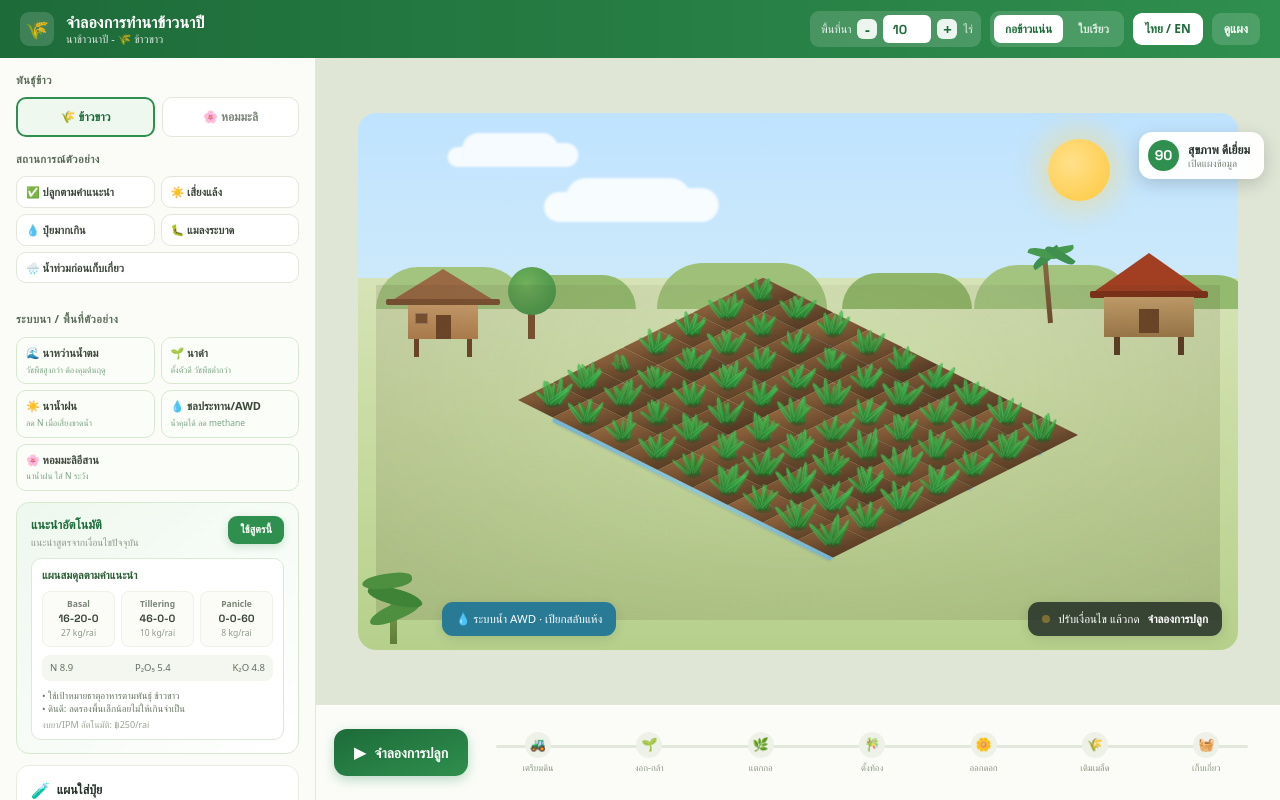
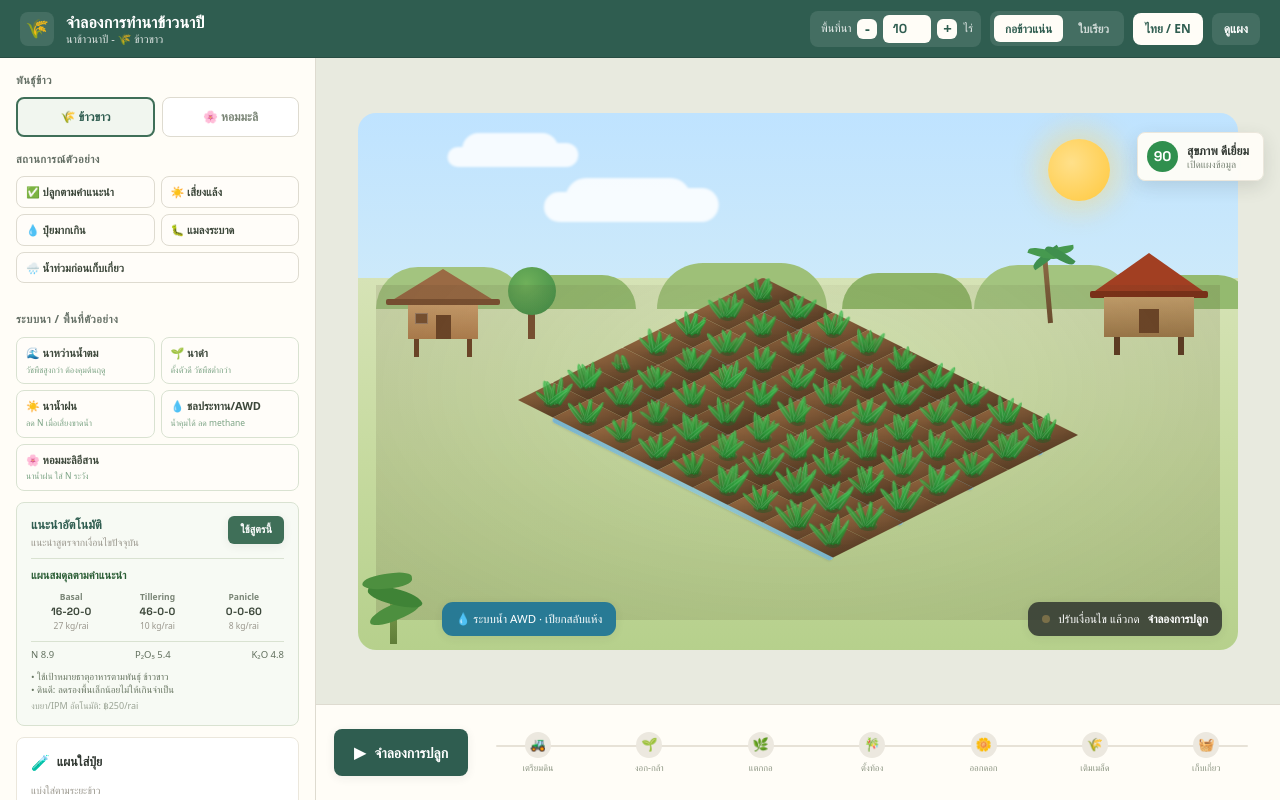
Before and after one commit to Ton-Munoi99/thai-rice-farming-simulator, a React (Vite) app: page / in a window 1280 px wide. Both pictures are taken after a click on the button "ซ่อนแผง". Built offline with nearby package versions, Linux system fonts and the light colour scheme; a web font is replaced by a local one.

Commit message:
Add farm totals and minimal visual style

```diff
--- a/src/App.jsx
+++ b/src/App.jsx
@@ -23,7 +23,7 @@ export default function App() {
       onTogglePanel={simulation.togglePanel}
     >
       <ControlPanel simulation={simulation} />
-      <main className="flex min-w-0 flex-1 flex-col bg-[#dfe6d6]">
+      <main className="flex min-w-0 flex-1 flex-col bg-[#e8eadf]">
         <RiceFieldAnimation simulation={simulation} />
         <GrowthTimeline simulation={simulation} />
       </main>
--- a/src/components/AppLayout.jsx
+++ b/src/components/AppLayout.jsx
@@ -15,9 +15,9 @@ export default function AppLayout({
 }) {
   return (
     <div className="flex h-screen w-full flex-col overflow-hidden bg-rice-bg text-rice-text">
-      <header className="flex h-[58px] flex-none items-center justify-between gap-3 bg-gradient-to-r from-rice-dark to-rice-green px-5 text-white">
+      <header className="flex h-[58px] flex-none items-center justify-between gap-3 border-b border-[#284d43] bg-rice-dark px-5 text-white">
         <div className="flex min-w-0 items-center gap-3">
-          <div className="flex h-[34px] w-[34px] flex-none items-center justify-center rounded-[9px] bg-white/15 text-[19px]">
+          <div className="flex h-[34px] w-[34px] flex-none items-center justify-center rounded-lg bg-white/10 text-[19px]">
             🌾
           </div>
           <div className="min-w-0 leading-tight">
@@ -29,7 +29,7 @@ export default function AppLayout({
         </div>
 
         <div className="flex flex-none items-center gap-[9px] overflow-x-auto">
-          <div className="hidden items-center gap-1.5 rounded-[9px] bg-white/15 py-1 pl-[11px] pr-2 sm:flex">
+          <div className="hidden items-center gap-1.5 rounded-lg bg-white/10 py-1 pl-[11px] pr-2 sm:flex">
             <span className="text-[11px] opacity-90">{t(language, "farmSize")}</span>
             <HeaderStepButton onClick={() => onFarmSize(farmSize - 1)}>-</HeaderStepButton>
             <input
@@ -39,13 +39,13 @@ export default function AppLayout({
               type="number"
               value={farmSize}
               onChange={(event) => onFarmSize(event.target.value)}
-              className="h-7 w-12 rounded-md border-0 bg-white px-1 text-center font-display text-[13px] font-bold text-rice-dark outline-none"
+              className="h-7 w-12 rounded-md border-0 bg-[#fffdf7] px-1 text-center font-display text-[13px] font-bold text-rice-dark outline-none"
             />
             <HeaderStepButton onClick={() => onFarmSize(farmSize + 1)}>+</HeaderStepButton>
             <span className="text-[11px] opacity-90">{t(language, "rai")}</span>
           </div>
 
-          <div className="hidden gap-1 rounded-[9px] bg-white/15 p-1 lg:flex">
+          <div className="hidden gap-1 rounded-lg bg-white/10 p-1 lg:flex">
             <StyleButton active={fieldStyle === "clumps"} onClick={() => onFieldStyle("clumps")}>
               {t(language, "lushClumps")}
             </StyleButton>
@@ -57,7 +57,7 @@ export default function AppLayout({
           <button
             type="button"
             onClick={onToggleLanguage}
-            className="whitespace-nowrap rounded-[9px] bg-white px-3 py-[7px] text-[12px] font-bold text-rice-dark transition hover:bg-white/90"
+            className="whitespace-nowrap rounded-lg bg-[#fffdf7] px-3 py-[7px] text-[12px] font-bold text-rice-dark transition hover:bg-white"
             aria-label={t(language, "language")}
           >
             {LANGUAGES[language]} / {language === "th" ? "EN" : "ไทย"}
@@ -66,7 +66,7 @@ export default function AppLayout({
           <button
             type="button"
             onClick={onTogglePanel}
-            className="whitespace-nowrap rounded-[9px] bg-white/15 px-3 py-[7px] text-[12px] font-semibold text-white transition hover:bg-white/25"
+            className="whitespace-nowrap rounded-lg bg-white/10 px-3 py-[7px] text-[12px] font-semibold text-white transition hover:bg-white/20"
           >
             {showPanel ? t(language, "hidePanel") : t(language, "showPanel")}
           </button>
@@ -79,7 +79,7 @@ export default function AppLayout({
           <button
             type="button"
             onClick={onTogglePanel}
-            className="absolute right-4 top-[74px] z-20 flex items-center gap-[9px] rounded-[13px] bg-white/95 py-2 pl-[9px] pr-3.5 font-sans shadow-float backdrop-blur"
+            className="absolute right-4 top-[74px] z-20 flex items-center gap-[9px] rounded-lg border border-rice-card bg-[#fffdf7]/95 py-2 pl-[9px] pr-3.5 font-sans shadow-float backdrop-blur"
           >
             <span
               className="flex h-[31px] w-[31px] items-center justify-center rounded-full font-display text-[14px] font-bold text-white"
@@ -103,7 +103,7 @@ function HeaderStepButton({ children, onClick }) {
     <button
       type="button"
       onClick={onClick}
-      className="flex h-5 w-5 items-center justify-center rounded-md bg-white/90 p-0 text-[15px] font-bold leading-none text-rice-dark transition hover:bg-white"
+      className="flex h-5 w-5 items-center justify-center rounded-md bg-[#fffdf7] p-0 text-[15px] font-bold leading-none text-rice-dark transition hover:bg-white"
     >
       {children}
     </button>
@@ -115,8 +115,8 @@ function StyleButton({ active, children, onClick }) {
     <button
       type="button"
       onClick={onClick}
-      className={`rounded-[7px] px-[11px] py-[5px] text-[11.5px] font-semibold transition ${
-        active ? "bg-white text-rice-dark" : "bg-transparent text-white/80 hover:text-white"
+      className={`rounded-md px-[11px] py-[5px] text-[11.5px] font-semibold transition ${
+        active ? "bg-[#fffdf7] text-rice-dark" : "bg-transparent text-white/75 hover:text-white"
       }`}
     >
       {children}
--- a/src/components/ControlPanel.jsx
+++ b/src/components/ControlPanel.jsx
@@ -83,7 +83,7 @@ export default function ControlPanel({ simulation }) {
 
 function AutoRecommendationPanel({ language, recommendation, onApply }) {
   return (
-    <section className="mt-[11px] rounded-[13px] border border-[#d7e8cf] bg-gradient-to-br from-[#eef8ee] to-white px-3.5 py-[13px]">
+    <section className="mt-[11px] rounded-lg border border-[#d9e2d1] bg-[#f7faf4] px-3.5 py-[13px]">
       <div className="mb-2 flex items-start justify-between gap-2">
         <div>
           <div className="text-[12.5px] font-bold text-rice-dark">{t(language, "autoRecommendation")}</div>
@@ -92,18 +92,18 @@ function AutoRecommendationPanel({ language, recommendation, onApply }) {
         <button
           type="button"
           onClick={onApply}
-          className="rounded-[9px] bg-rice-green px-3 py-1.5 text-[10.5px] font-bold text-white shadow-[0_3px_8px_rgba(47,143,78,.22)] transition hover:bg-rice-dark"
+          className="rounded-md bg-rice-green px-3 py-1.5 text-[10.5px] font-bold text-white shadow-soft transition hover:bg-rice-dark"
         >
           {t(language, "apply")}
         </button>
       </div>
 
-      <div className="rounded-[10px] border border-[#dce9d5] bg-white px-2.5 py-2">
+      <div className="border-t border-[#d9e2d1] pt-2">
         <div className="text-[11px] font-bold text-[#2c5e36]">{pickLang(language, recommendation.headline, recommendation.headlineTh)}</div>
 
         <div className="mt-2 grid grid-cols-3 gap-1.5">
           {recommendation.applications.map((app) => (
-            <div key={app.stage} className="rounded-[8px] border border-[#edf1e8] bg-[#fbfcf8] px-1.5 py-1.5 text-center">
+            <div key={app.stage} className="text-center">
               <div className="text-[8.5px] font-semibold text-[#7a8576]">{app.stage}</div>
               <div className="font-display text-[10.5px] font-bold text-[#3c473a]">{app.formula}</div>
               <div className="text-[8.5px] text-rice-faint">{app.rate} kg/rai</div>
@@ -111,7 +111,7 @@ function AutoRecommendationPanel({ language, recommendation, onApply }) {
           ))}
         </div>
 
-        <div className="mt-2 flex justify-between rounded-[8px] bg-[#f4f7ef] px-2 py-1.5 text-[9.5px] text-[#63715f]">
+        <div className="mt-2 flex justify-between border-t border-[#d9e2d1] pt-1.5 text-[9.5px] text-[#63715f]">
           <span>N {recommendation.nutrients.N.toFixed(1)}</span>
           <span>P₂O₅ {recommendation.nutrients.P.toFixed(1)}</span>
           <span>K₂O {recommendation.nutrients.K.toFixed(1)}</span>
@@ -140,7 +140,7 @@ function FertilizerProgram({ language, applications, stages, formulaOptions, nut
         return (
           <div
             key={stage.key}
-            className="mb-[9px] rounded-[11px] border border-[#ebefe4] bg-rice-panel px-[11px] py-2.5"
+            className="mb-[9px] rounded-lg border border-[#ebe7dc] bg-[#fffdf9] px-[11px] py-2.5"
             style={{ borderLeft: `3px solid ${stage.accent}` }}
           >
             <div className="mb-[7px] flex items-center gap-1.5">
@@ -190,7 +190,7 @@ function NutrientTotals({ language, totals, targets }) {
   };
 
   return (
-    <div className="mt-1 rounded-[10px] border border-[#e4ebda] bg-[#f4f7ef] px-3 py-2.5">
+    <div className="mt-1 rounded-lg border border-[#ebe7dc] bg-[#fbfaf6] px-3 py-2.5">
       <div className="mb-1.5 text-[10px] font-semibold text-[#7a8576]">{t(language, "totalNutrients")}</div>
       <div className="grid grid-cols-3 gap-[7px] text-center">
         {[
@@ -198,7 +198,7 @@ function NutrientTotals({ language, totals, targets }) {
           ["P₂O₅", totals.P, targets.P],
           ["K₂O", totals.K, targets.K],
         ].map(([label, value, target]) => (
-          <div key={label} className="rounded-[9px] border border-rice-card bg-white px-1 py-1.5">
+          <div key={label} className="px-1 py-1.5">
             <div className="text-[9px] text-rice-faint">{label}</div>
             <div className="font-display text-[14px] font-bold" style={{ color: colorFor(value, target) }}>
               {value.toFixed(1)}
@@ -214,12 +214,12 @@ function NutrientTotals({ language, totals, targets }) {
 }
 
 function VarietyButton({ active, accent = "green", children, onClick }) {
-  const activeClass = accent === "gold" ? "border-rice-gold bg-[#fff8ec] text-[#9a6e18]" : "border-rice-green bg-[#eef8ee] text-rice-dark";
+  const activeClass = accent === "gold" ? "border-rice-gold bg-[#fff8ec] text-[#9a6e18]" : "border-rice-green bg-[#f1f6ef] text-rice-dark";
   return (
     <button
       type="button"
       onClick={onClick}
-      className={`flex-1 rounded-[10px] border px-2 py-[9px] text-center text-[12px] font-semibold transition ${
+      className={`flex-1 rounded-lg border px-2 py-[9px] text-center text-[12px] font-semibold transition ${
         active ? `border-2 ${activeClass}` : "border-rice-border bg-white text-[#7a8576]"
       }`}
     >
@@ -230,7 +230,7 @@ function VarietyButton({ active, accent = "green", children, onClick }) {
 
 function ControlCard({ icon, title, children }) {
   return (
-    <section className="mt-[11px] rounded-[13px] border border-rice-card bg-white px-3.5 py-[13px]">
+    <section className="mt-[11px] rounded-lg border border-rice-card bg-white px-3.5 py-[13px]">
       <div className="mb-2.5 flex items-center gap-[7px]">
         <span className="text-[15px]">{icon}</span>
         <div>
--- a/src/components/FarmSystemSelector.jsx
+++ b/src/components/FarmSystemSelector.jsx
@@ -11,7 +11,7 @@ export default function FarmSystemSelector({ language, onSelect }) {
             type="button"
             key={preset.key}
             onClick={() => onSelect(preset.key)}
-            className={`rounded-[10px] border border-[#d7e8cf] bg-[#fbfdf8] px-[9px] py-2 text-left text-[11px] font-semibold leading-tight text-[#3c473a] transition hover:border-rice-green hover:bg-[#f1f8ee] ${
+            className={`rounded-lg border border-[#d9e2d1] bg-[#fffdf9] px-[9px] py-2 text-left text-[11px] font-semibold leading-tight text-[#3c473a] transition hover:border-rice-green hover:bg-[#f7faf4] ${
               preset.wide ? "col-span-2" : ""
             }`}
           >
--- a/src/components/GrowthTimeline.jsx
+++ b/src/components/GrowthTimeline.jsx
@@ -10,8 +10,8 @@ export default function GrowthTimeline({ simulation }) {
         type="button"
         disabled={isRunning}
         onClick={runSimulation}
-        className={`flex flex-none items-center gap-[9px] rounded-[13px] px-5 py-3 text-left font-sans text-[14px] font-bold text-white shadow-[0_4px_12px_rgba(47,143,78,.30)] transition ${
-          isRunning ? "cursor-default bg-[#9aa394]" : "bg-gradient-to-br from-rice-dark to-rice-green hover:brightness-105"
+        className={`flex flex-none items-center gap-[9px] rounded-lg px-5 py-3 text-left font-sans text-[14px] font-bold text-white shadow-soft transition ${
+          isRunning ? "cursor-default bg-[#99968c]" : "bg-rice-dark hover:bg-rice-green"
         }`}
       >
         <span className="text-[15px]">{isRunning ? "⏳" : phase === "done" ? "↻" : "▶"}</span>
@@ -31,10 +31,10 @@ export default function GrowthTimeline({ simulation }) {
                 <div
                   className={`flex h-[26px] w-[26px] items-center justify-center rounded-full border-2 text-[13px] transition ${
                     active
-                      ? "border-rice-green bg-rice-green text-white shadow-[0_0_0_4px_rgba(47,143,78,.15)]"
+                      ? "border-rice-green bg-rice-green text-white shadow-[0_0_0_4px_rgba(63,111,88,.12)]"
                       : done
-                        ? "border-transparent bg-[#bfe0c4] text-rice-green"
-                        : "border-transparent bg-[#eef1e7] text-[#aab2a0]"
+                        ? "border-transparent bg-[#dce8d8] text-rice-green"
+                        : "border-transparent bg-[#ece8df] text-[#99968c]"
                   }`}
                 >
                   {stage.icon}
@@ -50,9 +50,9 @@ export default function GrowthTimeline({ simulation }) {
             );
           })}
         </div>
-        <div className="absolute left-3.5 right-3.5 top-[13px] z-[1] h-[3px] rounded-[3px] bg-[#e3e8dc]">
+        <div className="absolute left-3.5 right-3.5 top-[13px] z-[1] h-[2px] rounded-[3px] bg-[#e7e2d7]">
           <div
-            className="h-full rounded-[3px] bg-gradient-to-r from-rice-green to-rice-mid transition-[width] duration-[1500ms]"
+            className="h-full rounded-[3px] bg-rice-green transition-[width] duration-[1500ms]"
             style={{ width: `${progress}%` }}
           />
         </div>
--- a/src/components/ScenarioSelector.jsx
+++ b/src/components/ScenarioSelector.jsx
@@ -11,7 +11,7 @@ export default function ScenarioSelector({ language, onSelect }) {
             type="button"
             key={scenario.key}
             onClick={() => onSelect(scenario.key)}
-            className={`rounded-[10px] border border-rice-border bg-white px-[9px] py-2 text-left text-[11px] font-semibold leading-tight text-[#3c473a] transition hover:border-rice-green hover:bg-[#f4faf2] ${
+            className={`rounded-lg border border-rice-border bg-[#fffdf9] px-[9px] py-2 text-left text-[11px] font-semibold leading-tight text-[#3c473a] transition hover:border-rice-green hover:bg-[#f7faf4] ${
               scenario.wide ? "col-span-2" : ""
             }`}
           >
--- a/src/styles.css
+++ b/src/styles.css
@@ -16,7 +16,7 @@ body,
 
 body {
   font-family: "IBM Plex Sans Thai", system-ui, sans-serif;
-  background: #eef1e8;
+  background: #f3f1ea;
 }
 
 ::-webkit-scrollbar {
@@ -33,7 +33,7 @@ input[type="range"] {
   appearance: none;
   height: 6px;
   border-radius: 6px;
-  background: #e3e8dc;
+  background: #e7e2d7;
   outline: none;
 }
 
@@ -84,11 +84,11 @@ input {
 
 @layer components {
   .control-heading {
-    @apply text-[11px] font-bold uppercase tracking-[.5px] text-[#5a6b58];
+    @apply text-[11px] font-bold uppercase tracking-[.5px] text-[#657066];
   }
 
   .control-select {
-    @apply w-full cursor-pointer rounded-[9px] border border-[#dde3d6] bg-white px-2.5 py-2 text-[12px] text-[#3c473a] outline-none transition focus:border-rice-green focus:ring-2 focus:ring-rice-green/10;
+    @apply w-full cursor-pointer rounded-lg border border-[#dedbd0] bg-[#fffdf9] px-2.5 py-2 text-[12px] text-[#3c473a] outline-none transition focus:border-rice-green focus:ring-2 focus:ring-rice-green/10;
   }
 }
 
--- a/tailwind.config.js
+++ b/tailwind.config.js
@@ -8,26 +8,26 @@ export default {
       },
       colors: {
         rice: {
-          bg: "#eef1e8",
-          panel: "#fbfcf8",
-          border: "#e2e7da",
-          card: "#e8ece1",
-          green: "#2f8f4e",
-          dark: "#1d6b39",
-          mid: "#6fae3f",
-          amber: "#e0a82e",
-          gold: "#c8901c",
-          red: "#d2603a",
-          blue: "#3b9fd6",
-          text: "#243027",
-          muted: "#52614f",
-          faint: "#90998c",
+          bg: "#f3f1ea",
+          panel: "#fffdf7",
+          border: "#dedbd0",
+          card: "#ebe7dc",
+          green: "#3f6f58",
+          dark: "#2f5d50",
+          mid: "#6f8f6a",
+          amber: "#c6a15b",
+          gold: "#b78a3a",
+          red: "#a65a46",
+          blue: "#557f92",
+          text: "#2f3630",
+          muted: "#657066",
+          faint: "#99968c",
         },
       },
       boxShadow: {
-        soft: "0 3px 12px rgba(0,0,0,.1)",
-        float: "0 5px 18px rgba(0,0,0,.17)",
-        modal: "0 24px 70px rgba(0,0,0,.4)",
+        soft: "0 2px 10px rgba(47,54,48,.08)",
+        float: "0 6px 18px rgba(47,54,48,.14)",
+        modal: "0 24px 70px rgba(47,54,48,.26)",
       },
     },
   },
```
Also changed, not shown: src/components/ScorePanel.jsx (+51 -16 lines), src/components/SummaryDashboard.jsx (+42 -11 lines), src/i18n.js (+7 -0 lines).
